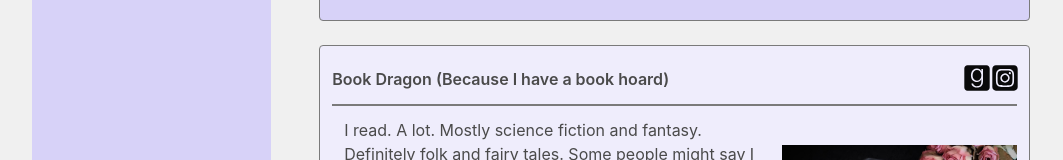
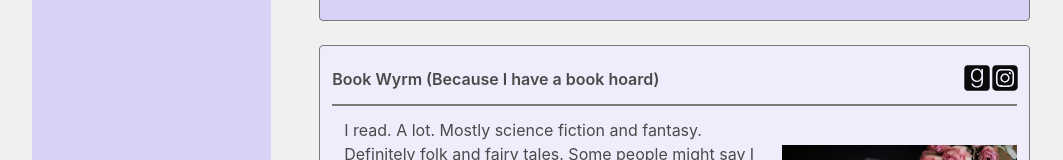
Before and after one commit to GenevaS/website, a Next.js app: page /fun in a window 1280 px wide. Shown: the part 545-705 px from the top of the page, without its empty margins (85-1148 px from the left). Built offline with nearby package versions, Linux system fonts and the light colour scheme; some icons are missing.

Commit message:
Play on words in Fun page

```diff
--- a/package.json
+++ b/package.json
@@ -17,7 +17,7 @@
     "academicons": "^1.9.1",
     "date-fns": "^2.28.0",
     "gray-matter": "^4.0.3",
-    "next": "^12.1.0",
+    "next": "^12.3.4",
     "react": "^17.0.2",
     "react-dom": "^17.0.2",
     "remark": "^14.0.2",
--- a/pages/fun.js
+++ b/pages/fun.js
@@ -136,7 +136,7 @@ export default function Fun( ) {
                                   </div>
                       </InfoTile>
 
-                      <InfoTile tileTitle="Book Dragon (Because I have a book hoard)"
+                      <InfoTile tileTitle="Book Wyrm (Because I have a book hoard)"
                                 tileLink={bookLinks}
                                 pictureSrc={bookPicture}
                                 pictureAlt="The book, Magic Dark and Strange by Kelly Powell, in a flatlay"
```
Also changed, not shown: 1 other file (tests, documents, lock files or other folders).
